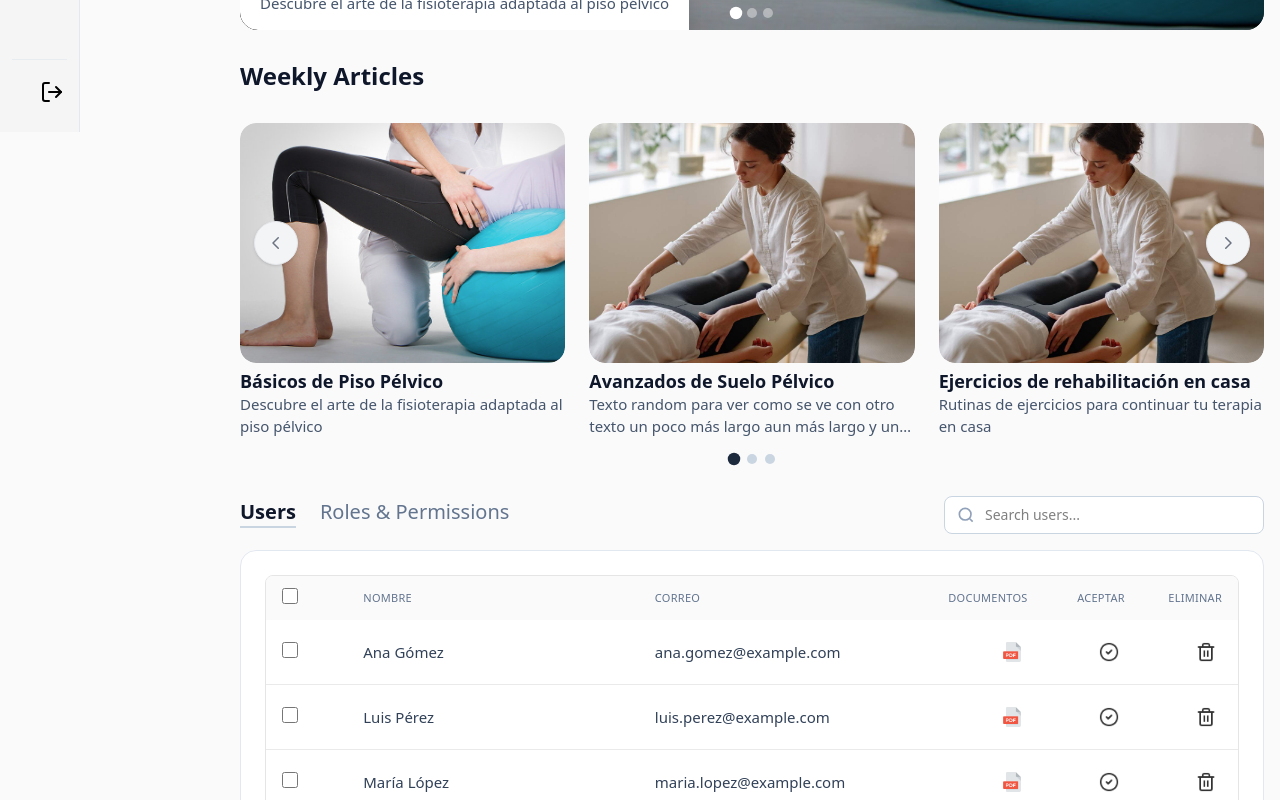
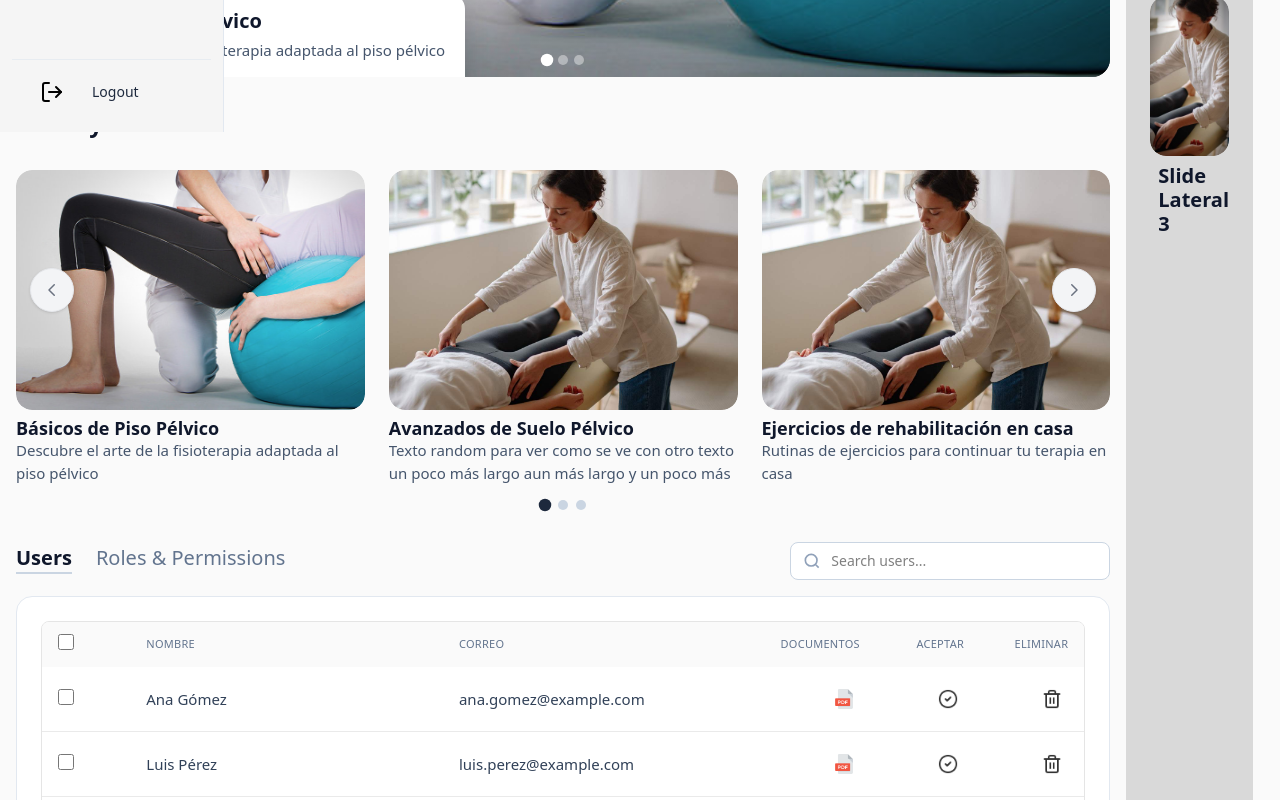
Before and after one commit to EXACTUM-dev/FisioMax, a React (Vite) app in the folder frontend/: page / in a window 1280 px wide. Shown: the part 668-1468 px from the top of the page. Built offline with nearby package versions, Linux system fonts and the light colour scheme.

Commit message:
Crear sideContainer

```diff
--- a/frontend/App.jsx
+++ b/frontend/App.jsx
@@ -6,6 +6,8 @@
 import React, { useEffect, useMemo, useState } from "react";
 import FormField from "./src/molecules/form";
 import { userFormFields } from "./src/data/mockApi";
+import SideContainer from "./src/organisms/sideContainer";
+import { getSideSlides } from "./src/data/mockApi";
 import Carousel from "./src/organisms/carousel";
 import { Title2 } from "./src/atoms/typography";
 import Sidebar from "./src/molecules/sidebar";
@@ -42,6 +44,7 @@ function App() {
   const [products, setProducts] = useState({ columns: [], rows: [] });
   const [userRows, setUserRows] = useState([]);
   const [roleRows, setRoleRows] = useState([]);
+  const [sideSlides, setSideSlides] = useState([]);
 
   useEffect(() => {
     let alive = true;
@@ -51,13 +54,15 @@ function App() {
       getProducts(),
       getUsers(),
       getRoles(),
-    ]).then(([hero, row, prod, users, roles]) => {
+      getSideSlides(),
+    ]).then(([hero, row, prod, users, roles, side]) => {
       if (!alive) return;
       setHeroSlides(hero);
       setRowSlides(row);
       setProducts(prod);
       setUserRows(users);
       setRoleRows(roles);
+      setSideSlides(side);
     });
     return () => {
       alive = false;
@@ -97,11 +102,12 @@ function App() {
   );
 
   return (
-    <div className="min-h-screen bg-[#FAFAFA]">
+    <div className="min-h-screen bg-[#FAFAFA] flex">
       <Sidebar current={current} onNavigate={setCurrent} />
-
-      {/* Desktop: smooth left margin. Mobile: padding-bottom to not cover content with bar. */}
-      <main className="p-4 space-y-8 md:ml-[var(--sb-w,80px)] transition-[margin] duration-300 ease-in-out pb-20 md:pb-4">
+      {/* Contenedor principal y SideContainer a la derecha */}
+      <div className="flex flex-1 flex-row">
+        {/* Contenido principal */}
+        <main className="flex-1 p-4 space-y-8 transition-[margin] duration-300 ease-in-out pb-20 md:pb-4">
           {/* Hero carousel */}
           <Carousel slides={heroSlides} variant="hero" />
 
@@ -151,6 +157,9 @@ function App() {
             ))}
           </div>
         </main>
+        {/* SideContainer a la derecha */}
+        <SideContainer slides={sideSlides} />
+      </div>
     </div>
   );
 }
--- a/frontend/src/data/mockApi.jsx
+++ b/frontend/src/data/mockApi.jsx
@@ -1,4 +1,3 @@
-
 /**
  * Version: 0.2.0
  * Mock API for demo data (slides, products, users)
@@ -132,7 +131,6 @@ export async function getRoles() {
   return roles;
 }
 
-
 // Mock de campos para formulario de usuario
 export const userFormFields = [
   {
@@ -148,3 +146,32 @@ export const userFormFields = [
     placeholder: "Ingresa tu correo"
   }
 ];
+
+// Slides para el SideContainer (pueden ser los mismos que heroSlides o personalizados)
+const sideSlides = [
+  {
+    id: "side-1",
+    title: "Slide Lateral 1",
+    subtitle: "Descripción del slide lateral 1",
+    imageUrl: "/src/assets/images/rehabilitacion-suelo-pelvico.jpg",
+    imageAlt: "Imagen slide lateral 1",
+  },
+  {
+    id: "side-2",
+    title: "Slide Lateral 2",
+    subtitle: "Descripción del slide lateral 2",
+    imageUrl: "/src/assets/images/fisioterapia-suelo-pelvico.jpg",
+    imageAlt: "Imagen slide lateral 2",
+  },
+  {
+    id: "side-3",
+    title: "Slide Lateral 3",
+    subtitle: "Descripción del slide lateral 3",
+    imageUrl: "/src/assets/images/fisioterapia-suelo-pelvico.jpg",
+    imageAlt: "Imagen slide lateral 3",
+  },
+];
+
+export async function getSideSlides() {
+  return sideSlides;
+}
--- /dev/null
+++ b/frontend/src/organisms/sideContainer.jsx
@@ -0,0 +1,47 @@
+/**
+ * Version: 0.1.0
+ * Static side container with vertical slides
+ * Displays a list of CarouselSlides sorted vertically
+ */
+import React from "react";
+import CarouselSlide from "../molecules/carouselSlide";
+import VignetteImage from "../molecules/vignetteImage";
+import { Title3, Paragraph2 } from "../atoms/typography";
+
+
+// Slide estilo RowCarousel para uso en SideContainer
+function CarouselSlideRow({ slide }) {
+	return (
+		<div className="w-full flex flex-col">
+			<div className="relative h-32 md:h-40 rounded-[1rem] overflow-hidden">
+				<VignetteImage
+					src={slide.imageUrl}
+					alt={slide.imageAlt}
+					className="h-full"
+					cover
+				/>
+			</div>
+			<div className="mt-2 mb-4 pl-2">
+				<Title3 className="text-[1rem] text-left">{slide.title}</Title3>
+			</div>
+		</div>
+	);
+}
+
+/**
+ * Main component that renders the slides vertically
+ * @param {Array} slides - Slide object arrangement
+ */
+export default function SideContainer({ slides = [] }) {
+	return (
+				<aside
+					className="w-full max-w-xs min-h-screen p-6 flex flex-col gap-2 rounded-[18px] mt-0 md:mt-8 mr-8"
+					style={{ background: "#D9D9D9" }}
+		>
+			<h2 className="text-lg font-bold text-gray-800 mb-4 text-center">Cursos y artículos</h2>
+			{slides.map((slide) => (
+				<CarouselSlideRow key={slide.id} slide={slide} />
+			))}
+		</aside>
+	);
+}
```
Lines whose indentation alone changed are shown as unchanged.
